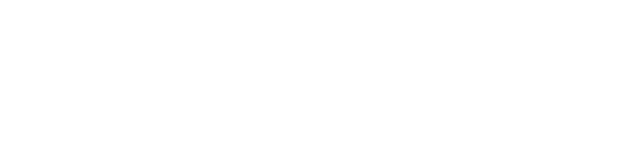
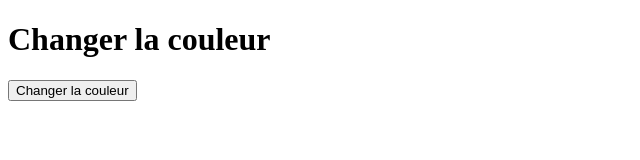
Before and after one commit to Najeehat/Javascript-checkpoint, a plain HTML site: page index.html in a window 1280 px wide. Shown: the whole page, without its empty margins (0-640 px from the left). Drawn offline with Linux system fonts and the light colour scheme.

Commit message:
Update index.html

```diff
--- a/index.html
+++ b/index.html
@@ -4,8 +4,15 @@
     <meta charset="UTF-8">
     <meta name="viewport" content="width=device-width, initial-scale=1.0">
     <title>Chargeur de document</title>
+    <link rel="stylesheet" href="style.css">
+    <script src="main.js"></script>
 </head>
 <body>
-
+    <div class="container">
+        <h1>Changer la couleur</h1>
+    </div>
+    <div id="color-box">
+        <button id="change-color-btn">Changer la couleur</button>
+    </div>
 </body>
 </html>
```
